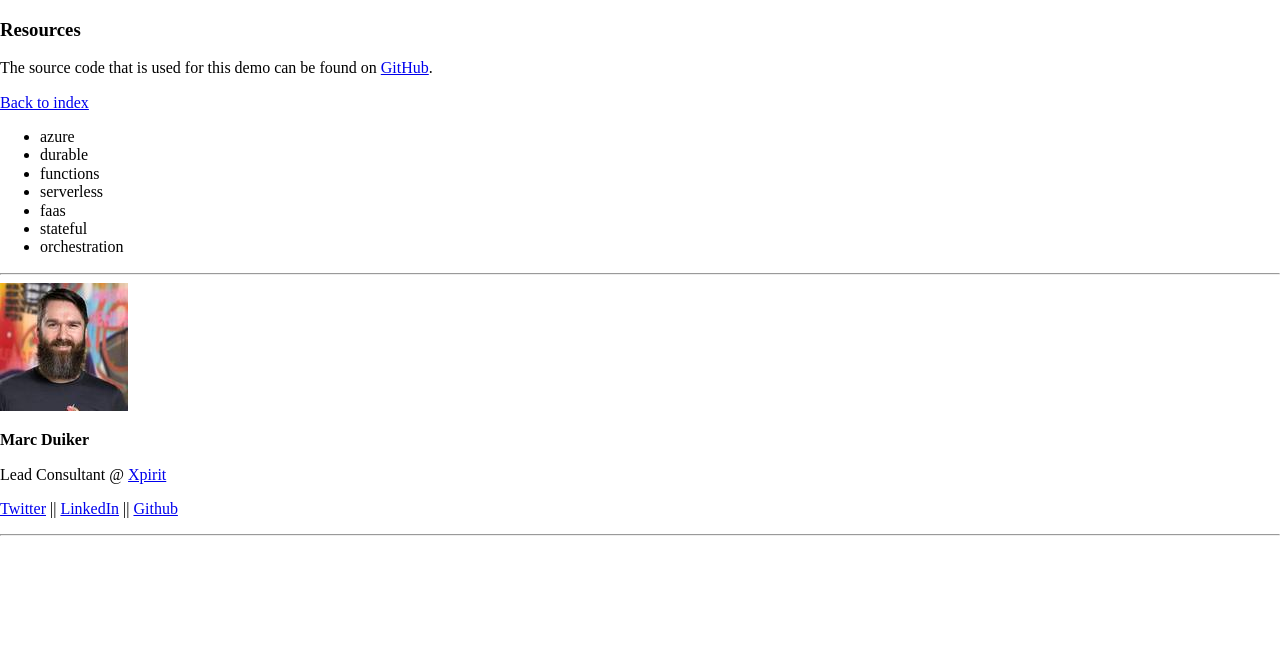
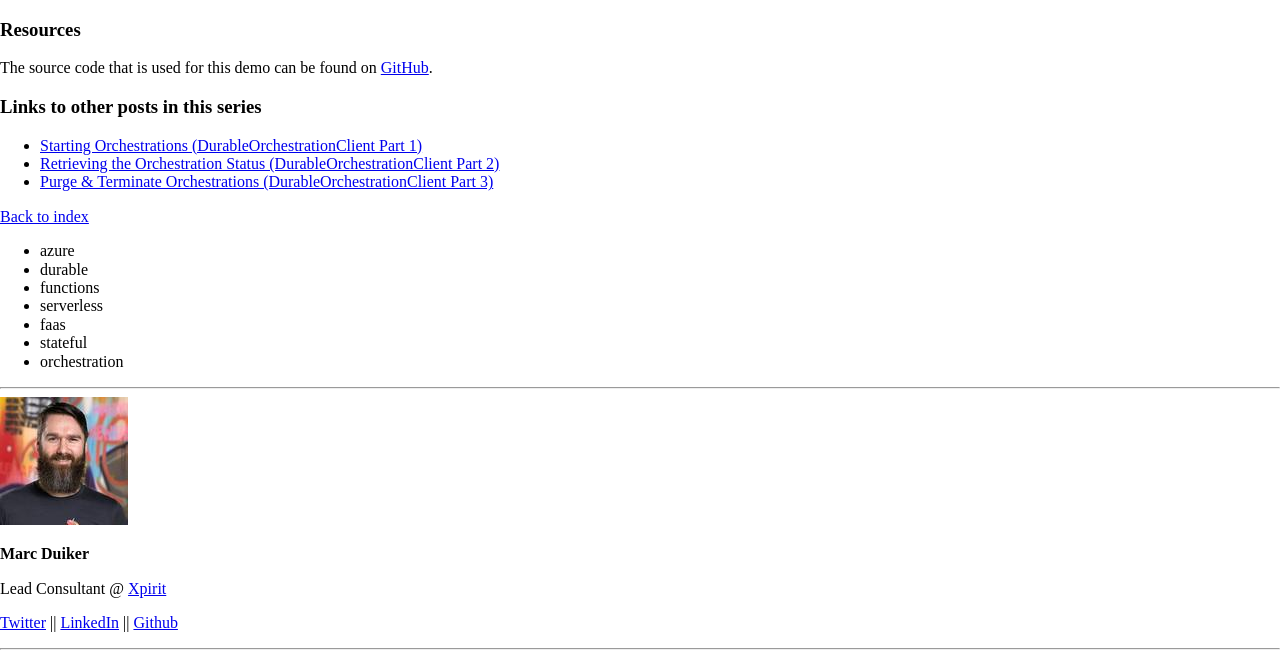
Before and after one commit to marcduiker/marcduiker.github.io, a Jekyll site: the page built from _posts/2020-03-15-durable-functions-api-durableorchestrationclient-4.md, in a window 1280 px wide, cut to the strip 761-1419 px from the top of the page. Built offline with Jekyll 4.4.1, drawn with Linux system fonts in a browser that asks for light colours; nearby versions of some CDN libraries; before the commit the page ends 1305 px from its top, so only the background shows below that.

```diff
--- a/_posts/2020-03-15-durable-functions-api-durableorchestrationclient-4.md
+++ b/_posts/2020-03-15-durable-functions-api-durableorchestrationclient-4.md
@@ -15,3 +15,9 @@
 ### Resources
 
 The source code that is used for this demo can be found on [GitHub](https://github.com/marcduiker/demos-azure-durable-functions).
+
+### Links to other posts in this series
+
+- [Starting Orchestrations (DurableOrchestrationClient Part 1)](/2019/01/07/durable-functions-api-durableorchestrationclient-1.html)
+- [Retrieving the Orchestration Status (DurableOrchestrationClient Part 2)](/2019/02/17/durable-functions-api-durableorchestrationclient-2.html)
+- [Purge & Terminate Orchestrations (DurableOrchestrationClient Part 3)](2019/08/12/durable-functions-api-purge-terminate.html)
```
Also changed, not shown: _posts/2020-09-16-writing-safe-orchestrations.md (added, +38 -0 lines), assets/2020/09/16/safe-orchestrations-cover.png (added).
